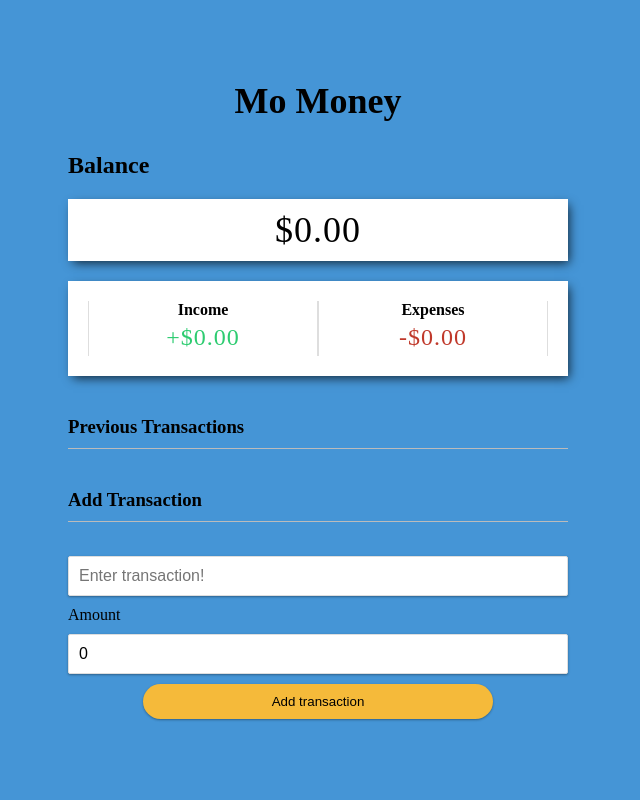
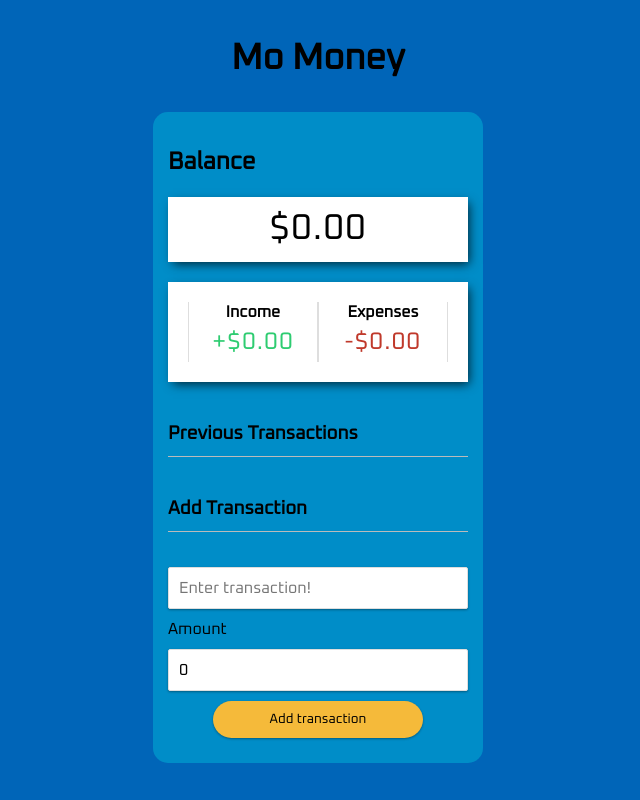
Before and after one commit to Kotieheim/Expenses, a React (Create React App) app: page / in a window 1280 px wide. Shown: the whole page, without its empty margins (322-962 px from the left). Built offline with nearby package versions, Linux system fonts and the light colour scheme.

Commit message:
change font

```diff
--- a/public/index.html
+++ b/public/index.html
@@ -10,34 +10,17 @@
       content="Web site created using create-react-app"
     />
     <link rel="apple-touch-icon" href="%PUBLIC_URL%/logo192.png" />
-    <!--
-      manifest.json provides metadata used when your web app is installed on a
-      user's mobile device or desktop. See https://developers.google.com/web/fundamentals/web-app-manifest/
-    -->
+
     <link rel="manifest" href="%PUBLIC_URL%/manifest.json" />
-    <!--
-      Notice the use of %PUBLIC_URL% in the tags above.
-      It will be replaced with the URL of the `public` folder during the build.
-      Only files inside the `public` folder can be referenced from the HTML.
+    <link
+      href="https://fonts.googleapis.com/css?family=Oxanium&display=swap"
+      rel="stylesheet"
+    />
 
-      Unlike "/favicon.ico" or "favicon.ico", "%PUBLIC_URL%/favicon.ico" will
-      work correctly both with client-side routing and a non-root public URL.
-      Learn how to configure a non-root public URL by running `npm run build`.
-    -->
     <title>React App</title>
   </head>
   <body>
     <noscript>You need to enable JavaScript to run this app.</noscript>
     <div id="root"></div>
-    <!--
-      This HTML file is a template.
-      If you open it directly in the browser, you will see an empty page.
-
-      You can add webfonts, meta tags, or analytics to this file.
-      The build step will place the bundled scripts into the <body> tag.
-
-      To begin the development, run `npm start` or `yarn start`.
-      To create a production bundle, use `npm run build` or `yarn build`.
-    -->
   </body>
 </html>
--- a/src/App.css
+++ b/src/App.css
@@ -1,9 +1,10 @@
 * {
   box-sizing: border-box;
+  font-family: "Oxanium";
 }
 
 body {
-  background-color: #4595d6;
+  background-color: #0065b8;
   display: flex;
   flex-direction: column;
   align-items: center;
@@ -14,7 +15,10 @@ body {
 
 .container {
   margin: 30px auto;
-  width: 500px;
+  width: 330px;
+  background-color: rgb(0, 159, 207, 0.7);
+  padding: 15px;
+  border-radius: 15px;
 }
 #balance {
   letter-spacing: 1px;
```
